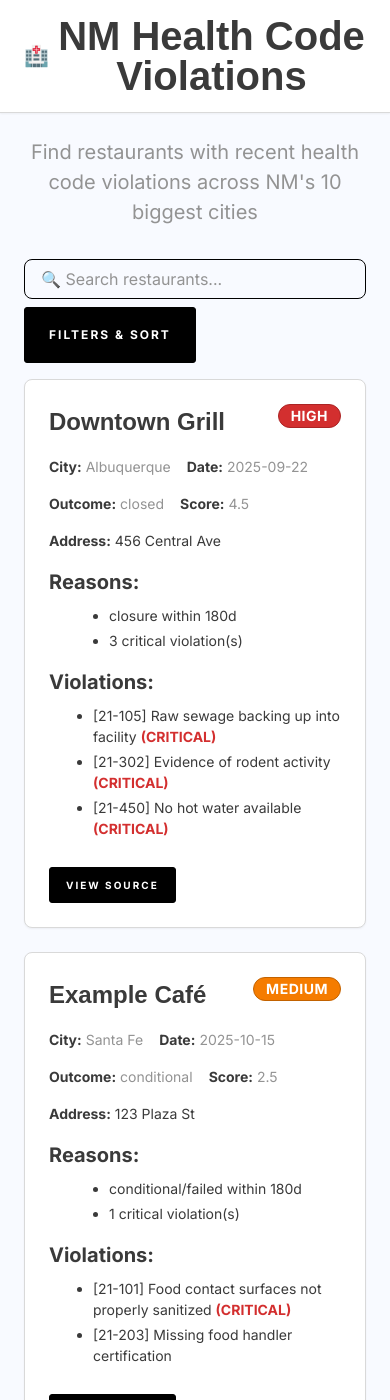
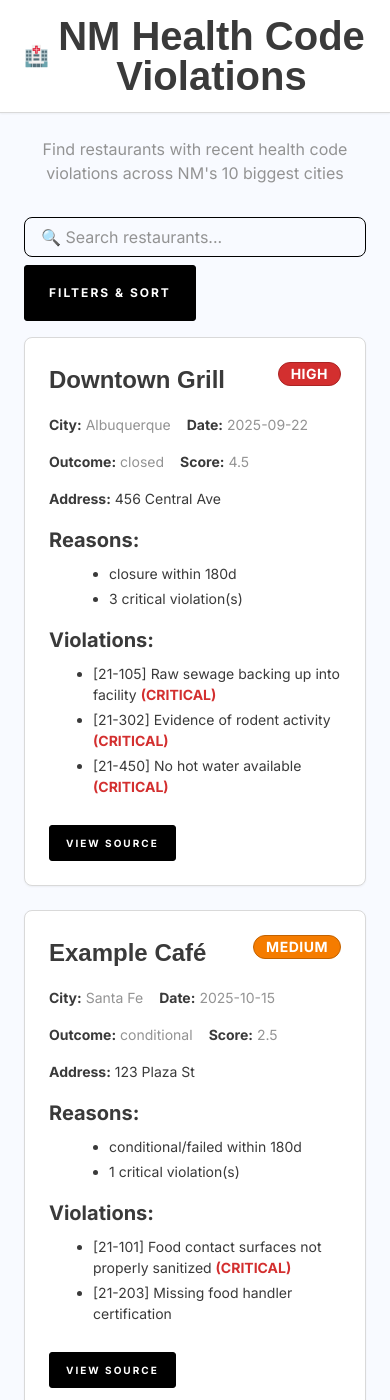
Before and after one commit to aindaco1/restaurant-locations, a Jekyll site: the page built from index.html, in a window 390 px wide and 1400 px high. Built offline with Jekyll 4.4.1, drawn with Linux system fonts in a browser that asks for light colours; some web fonts are replaced.

Commit message:
Fix subtitle mobile size to 16px

```diff
--- a/assets/partials/_components.scss
+++ b/assets/partials/_components.scss
@@ -149,7 +149,7 @@ a {
     color: $text--muted;
 
     @include sm {
-      font-size: $body--size;
+      font-size: $size--unit * 2;
     }
   }
 }
```
